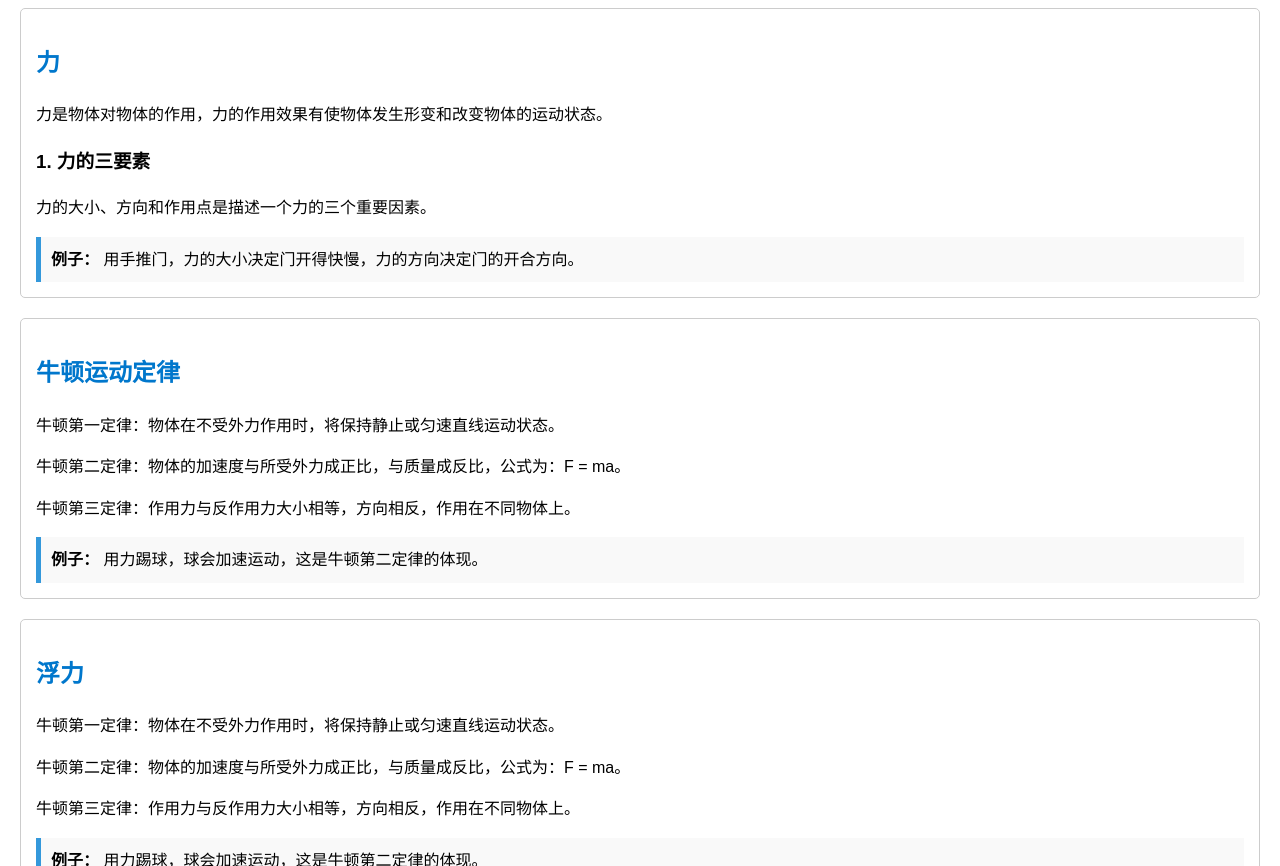
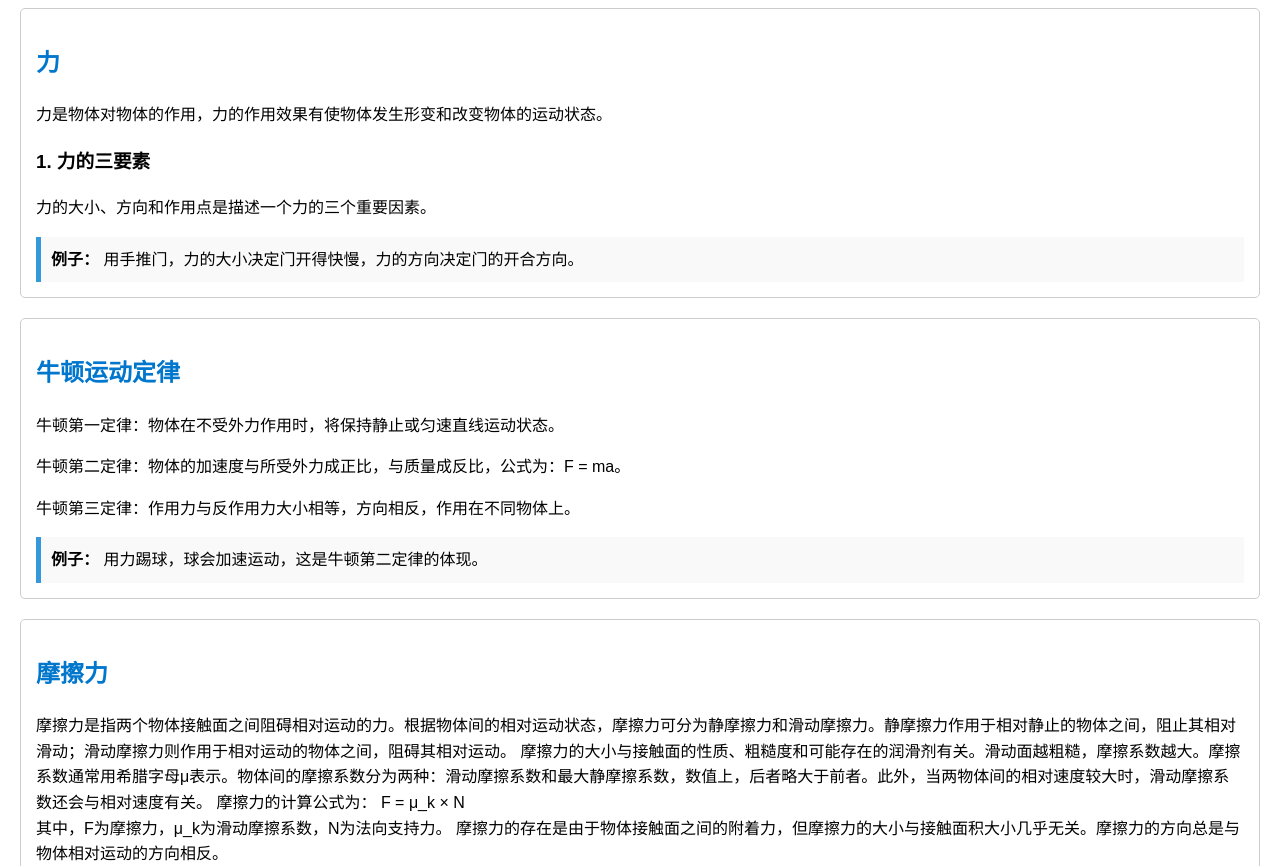
Before and after one commit to phiscalx/physics, a plain HTML site: page physics.html in a window 1280 px wide. Shown: the part 86-952 px from the top of the page. Drawn offline with Linux system fonts and the light colour scheme.

Commit message:
Update physics.html

```diff
--- a/physics.html
+++ b/physics.html
@@ -56,14 +56,22 @@
     </div>
 
     <div class="section">
-        <h2>浮力</h2>
-        <p>牛顿第一定律：物体在不受外力作用时，将保持静止或匀速直线运动状态。</p>
-        <p>牛顿第二定律：物体的加速度与所受外力成正比，与质量成反比，公式为：F = ma。</p>
-        <p>牛顿第三定律：作用力与反作用力大小相等，方向相反，作用在不同物体上。</p>
-        <p></p>
-        <div class="example">
-            <strong>例子：</strong> 用力踢球，球会加速运动，这是牛顿第二定律的体现。
-        </div>
+        <h2>摩擦力</h2>
+        <p>摩擦力是指两个物体接触面之间阻碍相对运动的力。根据物体间的相对运动状态，摩擦力可分为静摩擦力和滑动摩擦力。静摩擦力作用于相对静止的物体之间，阻止其相对滑动；滑动摩擦力则作用于相对运动的物体之间，阻碍其相对运动。
+
+            摩擦力的大小与接触面的性质、粗糙度和可能存在的润滑剂有关。滑动面越粗糙，摩擦系数越大。摩擦系数通常用希腊字母μ表示。物体间的摩擦系数分为两种：滑动摩擦系数和最大静摩擦系数，数值上，后者略大于前者。此外，当两物体间的相对速度较大时，滑动摩擦系数还会与相对速度有关。
+
+            摩擦力的计算公式为：
+
+           F = μ_k × N
+            <br>
+            其中，F为摩擦力，μ_k为滑动摩擦系数，N为法向支持力。
+
+            摩擦力的存在是由于物体接触面之间的附着力，但摩擦力的大小与接触面积大小几乎无关。摩擦力的方向总是与物体相对运动的方向相反。</p>
+            <div class="example">
+                <a href="https://phiscalx.github.io/physics/mocali.html" target="_blank">摩擦力动画演示</a>
+            </div>
+
     </div>
 
     <div class="container">
```
